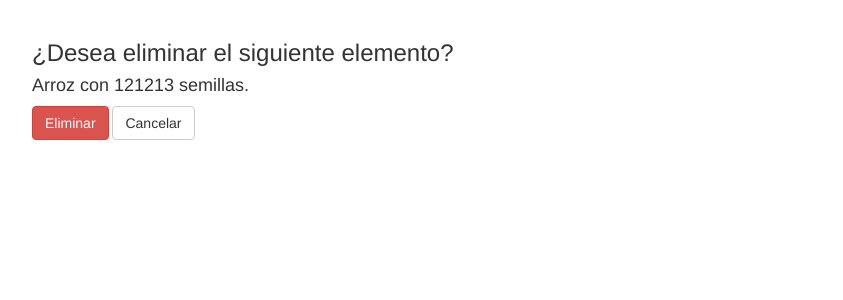
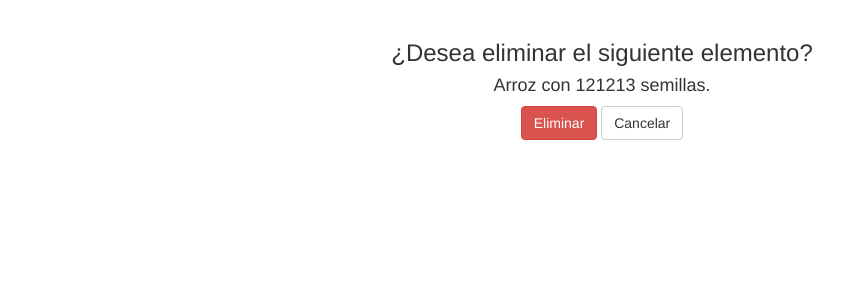
Before and after one commit to miguelzetina/sistema, a Django app: template templates/semilla_delete.html in a window 1280 px wide. Shown: the part 52-352 px from the top of the page, without its empty margins (38-881 px from the left). Run offline with Django 3.2, Linux system fonts and the light colour scheme; the template is opened without the code that fills it: values that come from a table or form of the project are taken from there, others are empty; data comes from the database, SQL or seed files in the repository; some libraries are stand-ins or nearby versions.

Commit message:
Semilla delete: Mensaje centrado con info y cancelación

```diff
--- a/templates/semilla_delete.html
+++ b/templates/semilla_delete.html
@@ -1,6 +1,6 @@
 {% extends "base.html" %}
 {% block content %}
-<div class="container">
+<div class="container text-center">
     <form method="post">
         {% csrf_token %}
         <h3>¿Desea eliminar el siguiente elemento?</h3>
```
Lines whose indentation alone changed are shown as unchanged.
